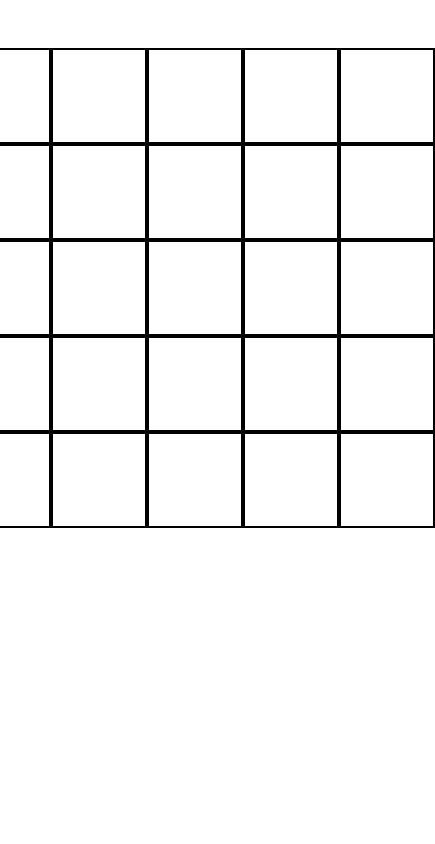
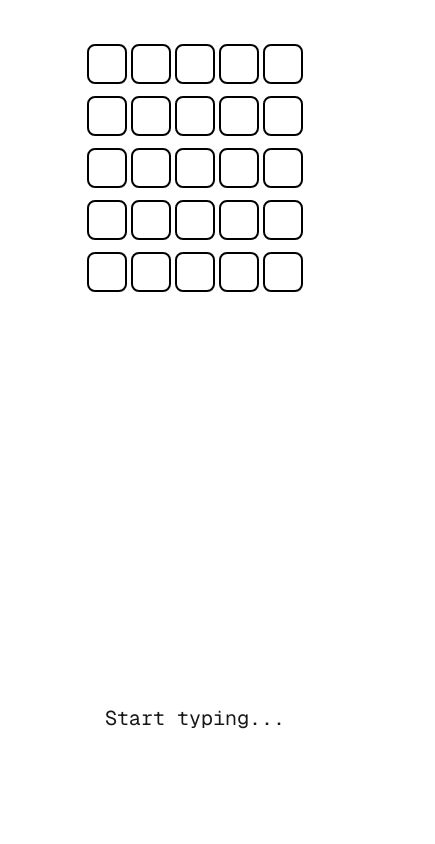
Before and after one commit to riasat-mahbub/wozaro, a Next.js app: page /home in a window 390 px wide. Shown: the top 844 px of the page, 435 px wide, since content can reach past the window. Built offline with nearby package versions, Linux system fonts and the light colour scheme.

Commit message:
made boxes more responsive

```diff
--- a/src/app/home/components/Box.tsx
+++ b/src/app/home/components/Box.tsx
@@ -1,14 +1,22 @@
-"use client"
+"use client";
 
-interface BoxProps{
-    letter: string;
-    bg: string;
+interface BoxProps {
+  letter: string;
+  bg: string;
 }
 
-export const Box = ({letter, bg} : BoxProps) =>{
-    return(
-        <div className={`border-2 border-black w-24 h-24 flex items-center justify-center ${bg}`}>
-            <p className="text-6xl font-bold">{letter.toUpperCase()}</p>
-        </div>
-    )
-}
+export const Box = ({ letter, bg }: BoxProps) => {
+  return (
+    <div
+      className={`border-2 border-black flex items-center justify-center ${bg}
+      w-[clamp(2.5rem,6vw,5rem)] h-[clamp(2.5rem,6vw,5rem)]
+      sm:w-[clamp(3rem,5vw,6rem)] sm:h-[clamp(3rem,5vw,6rem)]
+      md:w-[clamp(3.5rem,4vw,6.5rem)] md:h-[clamp(3.5rem,4vw,6.5rem)]
+      rounded-lg transition-all duration-200`}
+    >
+      <p className="text-[clamp(1rem,3vw,2.5rem)] font-bold text-center uppercase">
+        {letter}
+      </p>
+    </div>
+  );
+};
--- a/src/app/home/components/BoxGrid.tsx
+++ b/src/app/home/components/BoxGrid.tsx
@@ -1,26 +1,29 @@
-"use client"
-import { useEffect, useState } from "react";
+"use client";
+
 import BoxRow from "./BoxRow";
 import { Answer } from "@/app/types/Answer";
 
-interface BoxGridProps{
+interface BoxGridProps {
   answers: Answer[];
   numCol: number;
   todaysAnswer: string;
 }
 
-
-export const BoxGrid = ({answers,  numCol, todaysAnswer}: BoxGridProps) =>{
-    console.log(answers)
-
-    return(
-        <div className="w-full flex justify-center">
-            <div className={`flex flex-col justify-center items-center w-[31rem] h-[31rem] mt-10`}>
-                {answers.map( (answer, idx) =>(
-                    <BoxRow key={idx} answer={answer} numCol={numCol} todaysAnswer={todaysAnswer}/>
+export const BoxGrid = ({ answers, numCol, todaysAnswer }: BoxGridProps) => {
+  return (
+    <div className="flex justify-center items-center w-full mt-10 px-4">
+      <div
+        className={`
+          flex flex-col justify-center items-center
+          gap-[clamp(0.25rem,1vw,0.75rem)]
+          max-w-[90vw] sm:max-w-[28rem] md:max-w-[32rem] lg:max-w-[36rem]
+          transition-all duration-300
+        `}
+      >
+        {answers.map((answer, idx) => (
+          <BoxRow key={idx} answer={answer} numCol={numCol} todaysAnswer={todaysAnswer} />
         ))}
       </div>
     </div>
-
-    )
-}
+  );
+};
--- a/src/app/home/components/BoxRow.tsx
+++ b/src/app/home/components/BoxRow.tsx
@@ -1,34 +1,29 @@
-import { useEffect } from "react";
-import { Box } from "./Box"
+"use client";
+
+import { Box } from "./Box";
 import { Answer } from "@/app/types/Answer";
 
-interface BoxRowProps{
+interface BoxRowProps {
   answer: Answer;
   numCol: number;
   todaysAnswer: string;
 }
 
-export default function BoxRow({answer, numCol, todaysAnswer}: BoxRowProps){
+export default function BoxRow({ answer, numCol, todaysAnswer }: BoxRowProps) {
   const letters = Array.from({ length: numCol }, (_, i) => answer.text[i] || "");
 
-    const getColorFromAnswer = (val:string, idx:number) =>{
-        if(!answer.isSubmitted) return "bg-transparent"
-        if(val == todaysAnswer[idx]){
-            return "bg-emerald-600"
-        }else{
-            if(todaysAnswer.includes(val) && val!=""){
-                return "bg-yellow-600"
-            }else{
-                return "bg-red-600"
-            }
-        }
+  const getColorFromAnswer = (val: string, idx: number) => {
+    if (!answer.isSubmitted) return "bg-transparent";
+    if (val === todaysAnswer[idx]) return "bg-emerald-600";
+    if (todaysAnswer.includes(val) && val !== "") return "bg-yellow-600";
+    return "bg-red-600";
+  };
 
-    }
-    return(
-        <div className="flex flex-row justify-center items-center">
-            {letters.map( (val, idx) =>(
-                <Box key={idx} letter={val} bg={getColorFromAnswer(val, idx)}/>
+  return (
+    <div className="flex justify-center gap-[clamp(0.25rem,1vw,0.5rem)] my-[clamp(0.25rem,1vw,0.5rem)]">
+      {letters.map((val, idx) => (
+        <Box key={idx} letter={val} bg={getColorFromAnswer(val, idx)} />
       ))}
     </div>
-    )
+  );
 }
--- a/src/app/home/page.tsx
+++ b/src/app/home/page.tsx
@@ -1,6 +1,6 @@
 "use client"
 
-import { useEffect, useState } from "react";
+import { useEffect, useRef, useState } from "react";
 import { BoxGrid } from "./components/BoxGrid"
 import InvisibleInput from "./components/InvisibleInput";
 import { generateTodaysAnswer } from "./data/todaysAnswer";
@@ -18,8 +18,12 @@ export default function Home() {
     const [text, setText] = useState<string>("");
     const [inputDisabled, setInputDisabled] = useState(false)
 
-    const todaysAnswer = generateTodaysAnswer()
-    console.log(todaysAnswer)
+    const todaysAnswer = useRef<string>("")
+
+    useEffect( () =>{
+        todaysAnswer.current = generateTodaysAnswer()
+        console.log(todaysAnswer.current)
+    }, [])
 
 
 
@@ -46,7 +50,7 @@ export default function Home() {
     const onFinish = () =>{
         if(inputDisabled || text.length === 0) return
 
-        if(answers[currentRow].text === todaysAnswer){
+        if(answers[currentRow].text === todaysAnswer.current){
             setInputDisabled(true)
             console.log("WINNer")
         }else if(currentRow >=MAX_ROW-1){
@@ -54,7 +58,7 @@ export default function Home() {
             console.log("LOSER")
         }
 
-        if(currentRow < MAX_ROW -1){
+        if(currentRow < MAX_ROW){
             setAnswers(prev => {
                 const copy = [...prev];
                 copy[currentRow].isSubmitted = true;
@@ -68,7 +72,7 @@ export default function Home() {
     }
     return(
         <div>
-            <BoxGrid answers={answers} numCol={MAX_COLS} todaysAnswer={todaysAnswer}/>
+            <BoxGrid answers={answers} numCol={MAX_COLS} todaysAnswer={todaysAnswer.current}/>
             <InvisibleInput text={text} handleTextChange={handleTextChange} onEnter={onFinish} disabled={inputDisabled}/>
         </div>
     )
```
Lines whose indentation alone changed are shown as unchanged.
